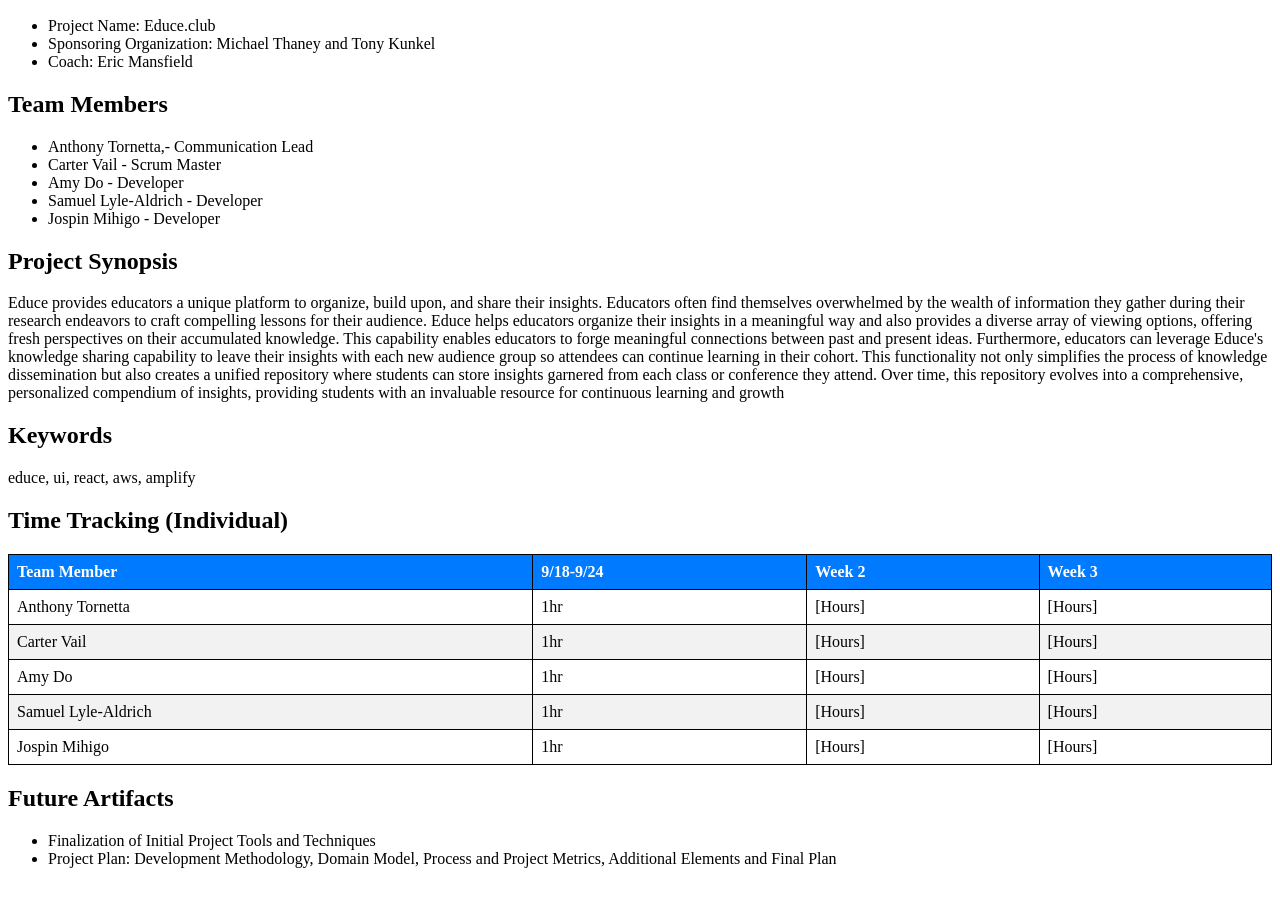
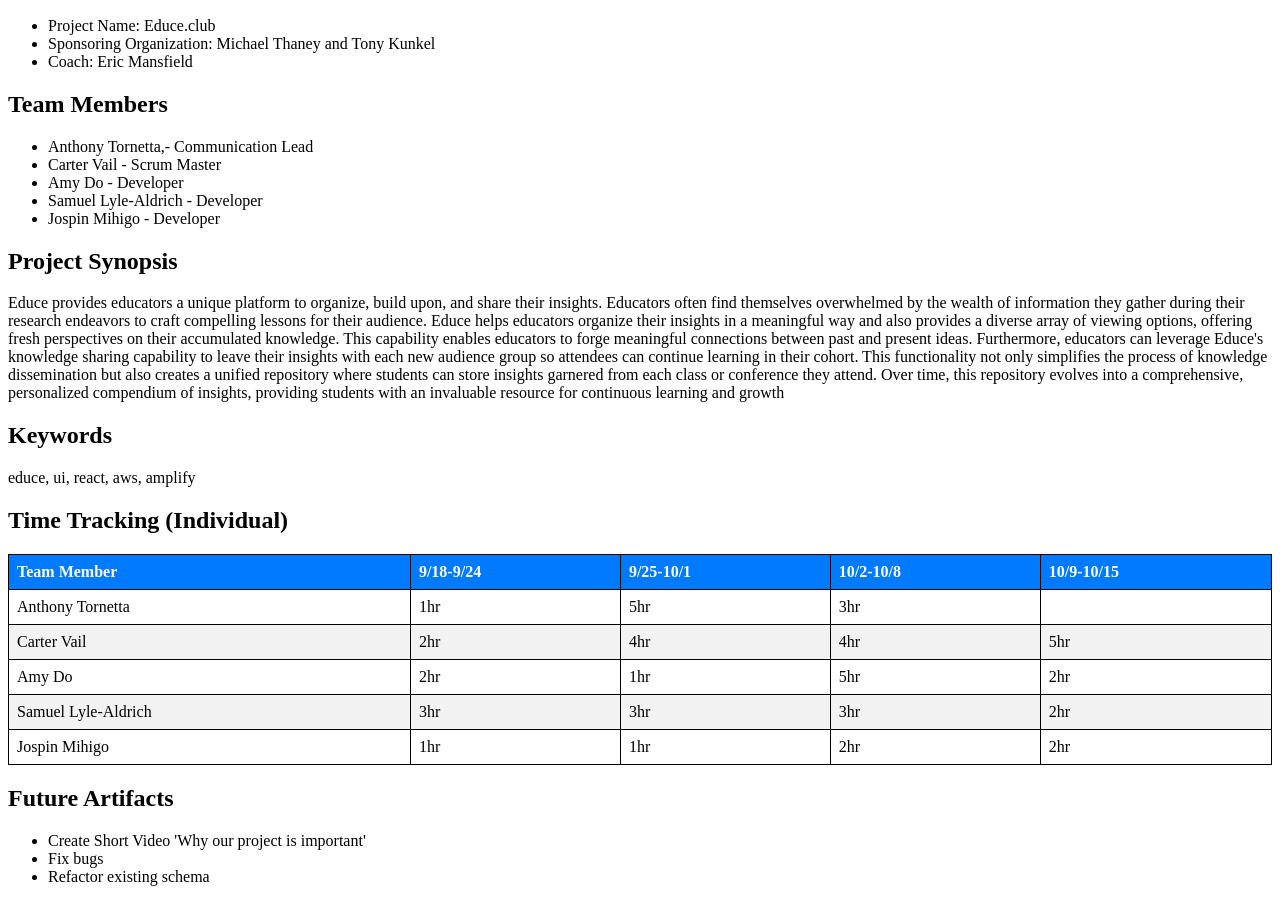
Before and after one commit to ahd6901/SWEN561-SpoiledMilk.io, a plain HTML site: page index.html in a window 1280 px wide. Shown: the part 110-1012 px from the top of the page. Drawn offline with Linux system fonts and the light colour scheme.

Commit message:
update time and artifacts

```diff
--- a/index.html
+++ b/index.html
@@ -61,42 +61,48 @@
           <tr>
             <th>Team Member</th>
             <th>9/18-9/24</th>
-            <th>Week 2</th>
-            <th>Week 3</th>
+            <th>9/25-10/1</th>
+            <th>10/2-10/8</th>
+            <th>10/9-10/15</th>
+
           </tr>
         </thead>
         <tbody>
           <tr>
             <td>Anthony Tornetta</td>
             <td>1hr</td>
-            <td>[Hours]</td>
-            <td>[Hours]</td>
+            <td>5hr</td>
+            <td>3hr</td>
           </tr>
           <tr>
             <td>Carter Vail</td>
-            <td>1hr</td>
-            <td>[Hours]</td>
-            <td>[Hours]</td>
+            <td>2hr</td>
+            <td>4hr</td>
+            <td>4hr</td>
+            <td>5hr</td>
           </tr>
 
           <tr>
             <td>Amy Do</td>
+            <td>2hr</td>
             <td>1hr</td>
-            <td>[Hours]</td>
-            <td>[Hours]</td>
+            <td>5hr</td>
+            <td>2hr</td>
           </tr>
 
           <tr>
             <td>Samuel Lyle-Aldrich</td>
-            <td>1hr</td>
-            <td>[Hours]</td>
-            <td>[Hours]</td>
+            <td>3hr</td>
+            <td>3hr</td>
+            <td>3hr</td>
+            <td>2hr</td>
           </tr>
           <tr>
             <td>Jospin Mihigo</td>
             <td>1hr</td>
-            <td>[Hours]</td>
-            <td>[Hours]</td>
+            <td>1hr</td>
+            <td>2hr</td>
+            <td>2hr</td>
           </tr>
         </tbody>
       </table>
@@ -104,11 +110,9 @@
     <section>
       <h2>Future Artifacts</h2>
       <ul>
-        <li>Finalization of Initial Project Tools and Techniques</li>
-        <li>
-          Project Plan: Development Methodology, Domain Model, Process and
-          Project Metrics, Additional Elements and Final Plan
-        </li>
+        <li> Create Short Video 'Why our project is important'</li>
+        <li> Fix bugs </li>
+        <li> Refactor existing schema </li>
       </ul>
     </section>
   </body>
```
